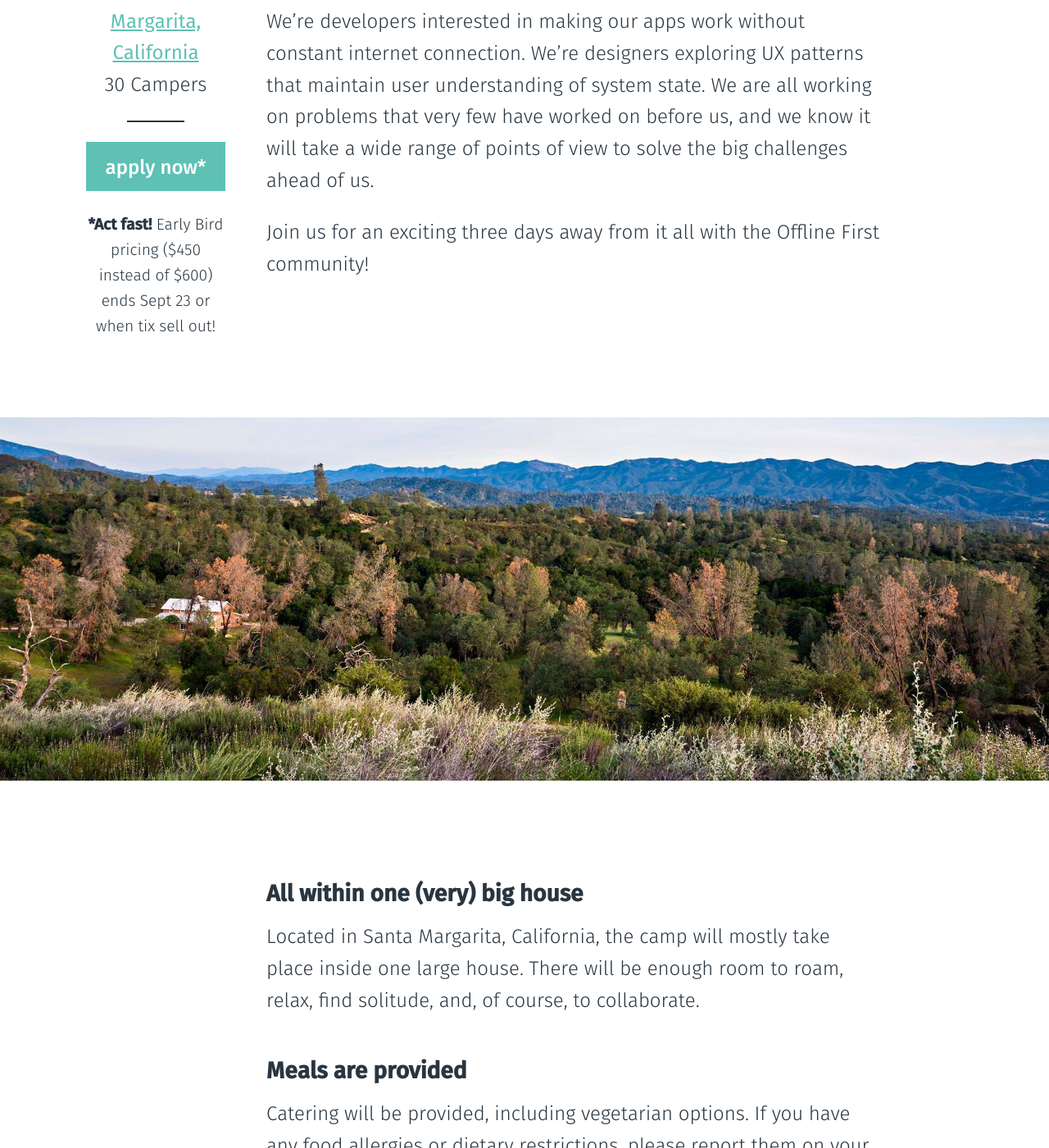
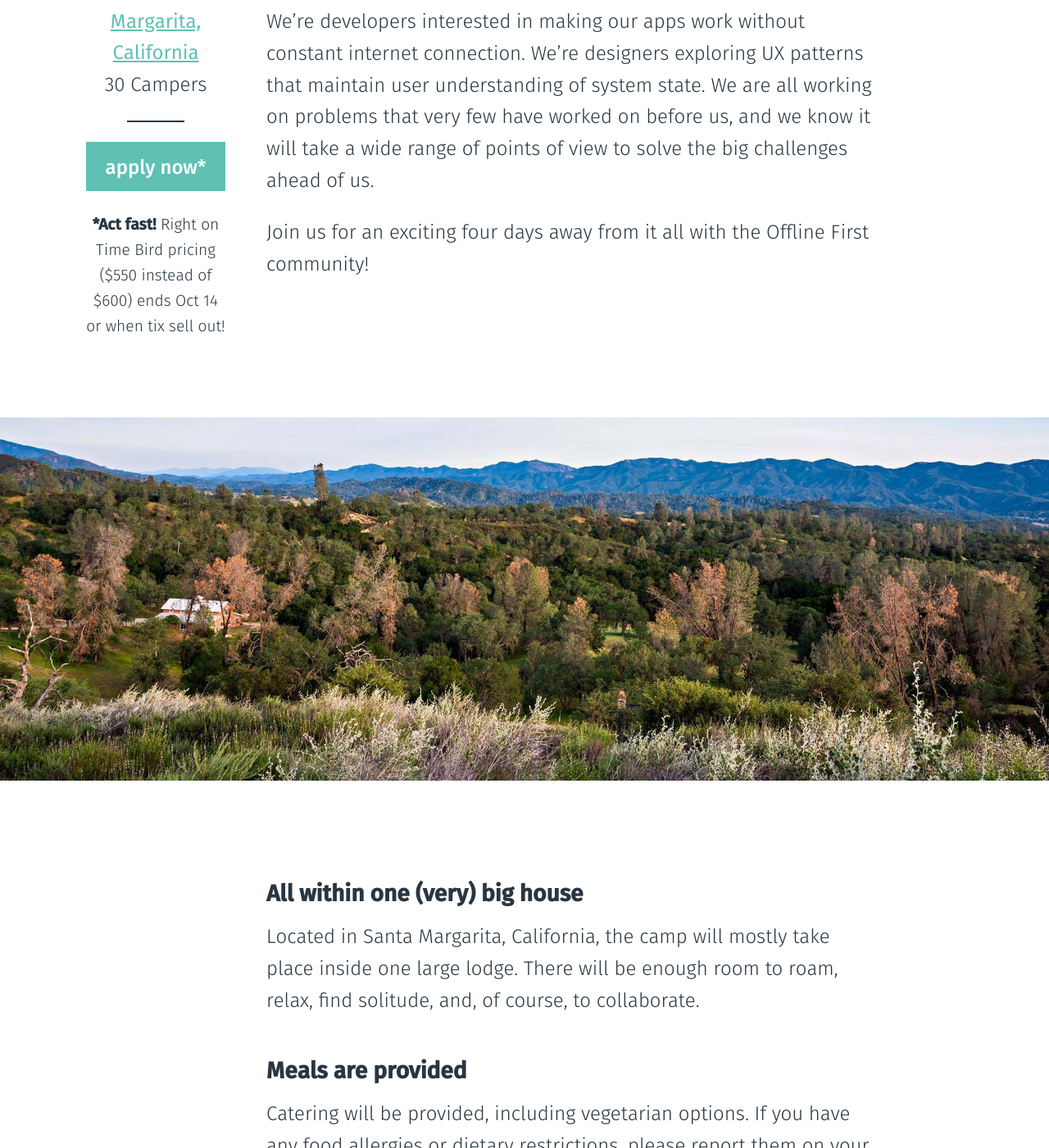
Before and after one commit to offlinefirst/offlinefirst.org, a Jekyll site: the page built from camp/index.html, in a window 1280 px wide and 1400 px high, scrolled down 437 px. Shown: the whole window at 82% size. Built offline with Jekyll 4.4.1, drawn with Linux system fonts in a browser that asks for light colours; comment, search, counter and statistics services are not loaded; some of the changed text lies outside the part shown.

Commit message:
updated pricing to Right on Time Bird
updated pricing to Right on Time Bird

```diff
--- a/camp/index.html
+++ b/camp/index.html
@@ -24,7 +24,7 @@ root_path:  ../
 
   <p class="price">
     <small>
-      <strong>*Act fast!</strong> Early Bird pricing ($450 instead of $600) ends Sept 23 or when tix sell out!
+      <strong>*Act fast!</strong> Right on Time Bird pricing ($550 instead of $600) ends Oct 14 or when tix sell out!
     </small>
   </p>
 
@@ -44,7 +44,7 @@ root_path:  ../
     of points of view to solve the big challenges ahead of us.
   </p>
 
-  <p>Join us for an exciting three days away from it all with the Offline First community!</p>
+  <p>Join us for an exciting four days away from it all with the Offline First community!</p>
 </div>
 
 <a href="http://oakcreeklodge.com/index.htm"><img src="../images/the-lodge.jpg" alt="" class="full_image"></a>
@@ -53,7 +53,7 @@ root_path:  ../
 
   <h3>All within one (very) big house</h3>
   <p>
-    Located in Santa Margarita, California, the camp will mostly take place inside one large house. There will be enough room to roam, relax, find solitude, and, of course, to collaborate.
+    Located in Santa Margarita, California, the camp will mostly take place inside one large lodge. There will be enough room to roam, relax, find solitude, and, of course, to collaborate.
   </p>
 
   <h3>Meals are provided</h3>
@@ -107,8 +107,8 @@ root_path:  ../
 
   <div class="apply">
     <span class="date">November 4-7, 2016</span><br>
-    <span class="price">$450*</span><br>
-    <em>*Act fast! Early Bird pricing ends Sept 23 or when tix sell out!</em><br>
+    <span class="price">$550*</span><br>
+    <em>*Act fast! Right on Time Bird pricing ends Oct 14 or when tix sell out!</em><br>
     <p><a href="https://offlinecamp.typeform.com/to/F93r36">Camper Application</a></p>
   </div>
   <div class="clear"></div>
```
